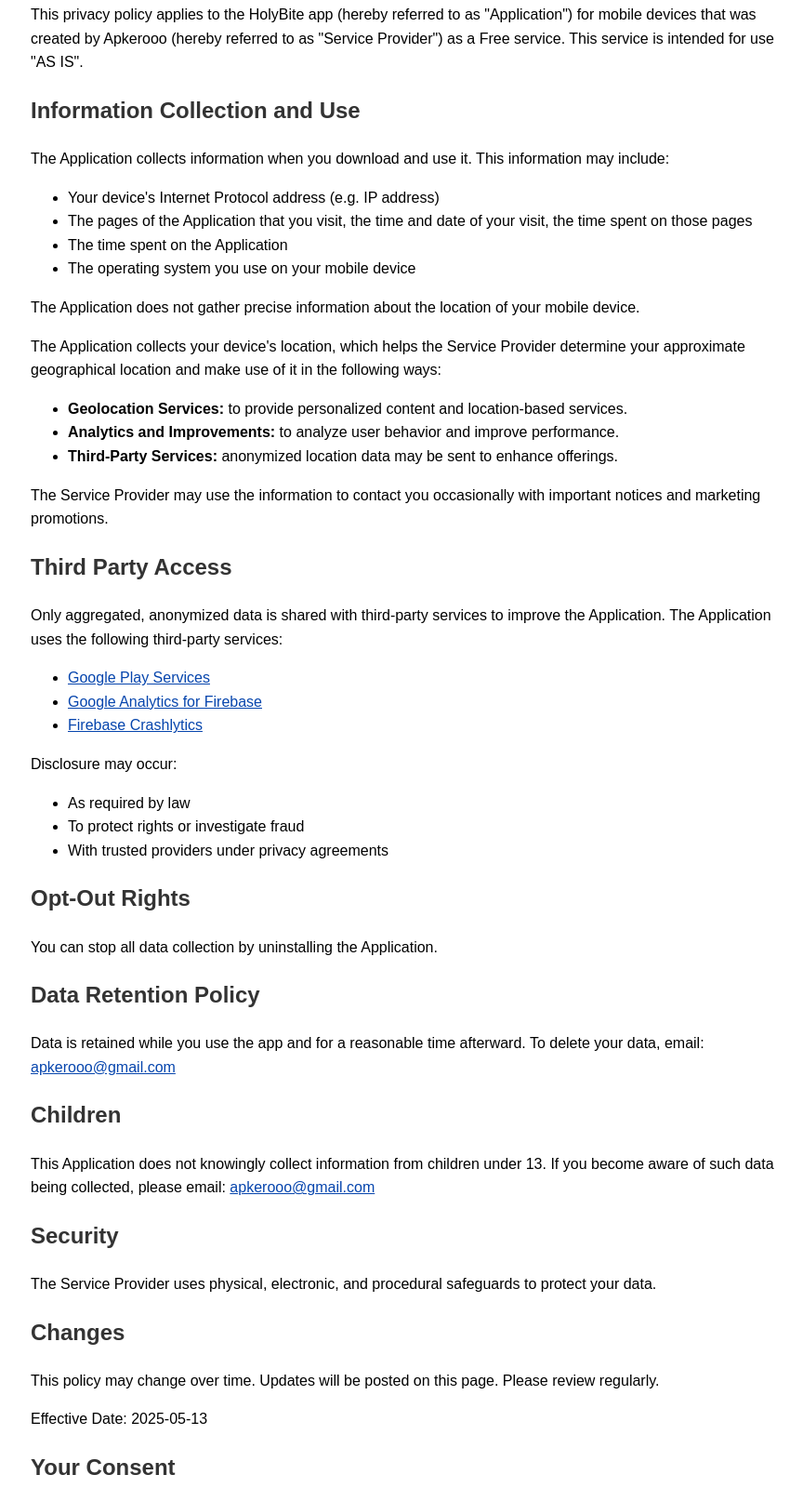
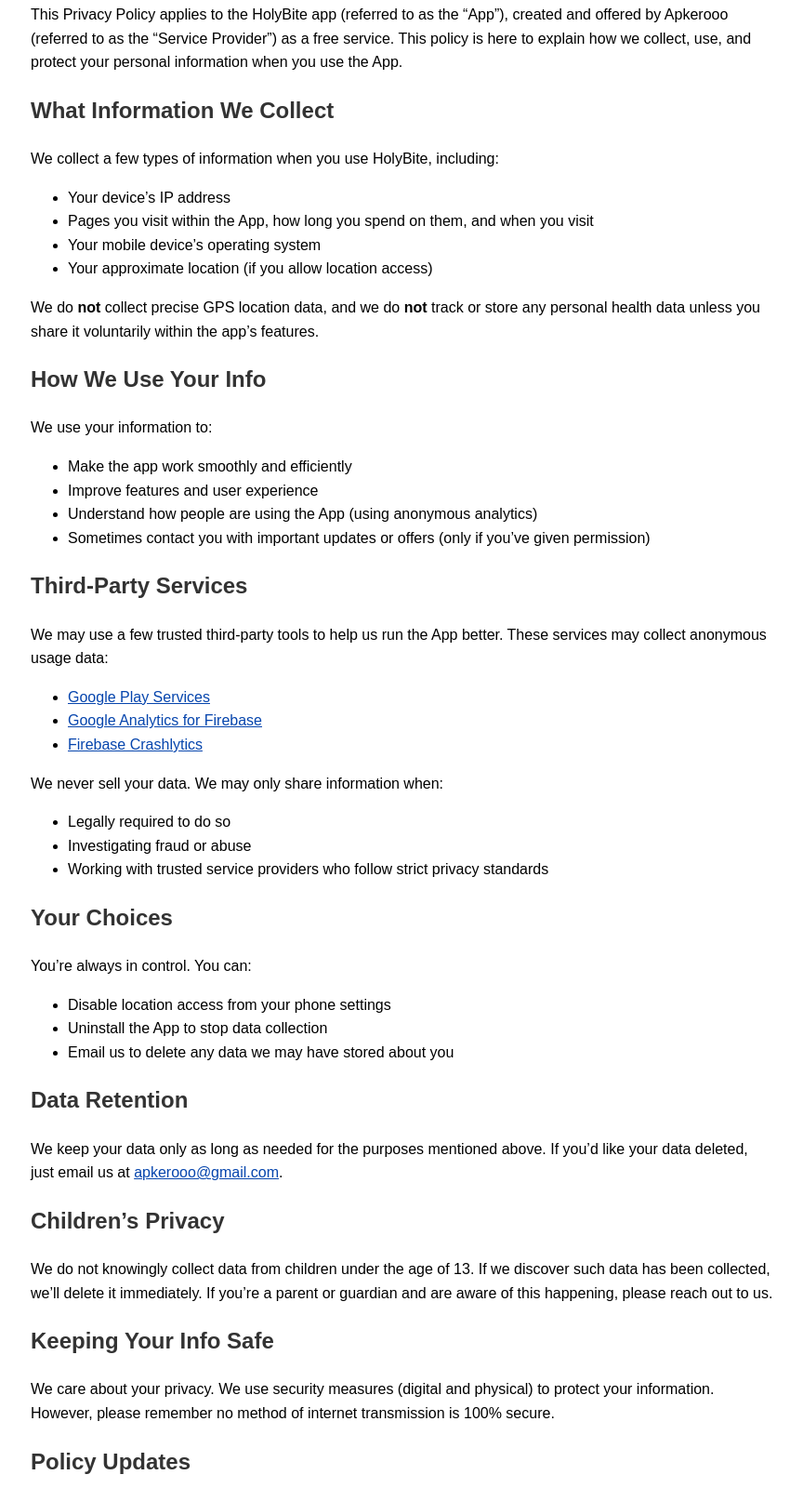
Before and after one commit to daviesny/holybite_privacy_policy, a plain HTML site: page index.html in a window 1280 px wide. Shown: the part 131-1731 px from the top of the page at 93% size, without its empty margins (207-1071 px from the left). Drawn offline with Linux system fonts and the light colour scheme.

Commit message:
Update index.html

```diff
--- a/index.html
+++ b/index.html
@@ -23,65 +23,70 @@
 <body>
   <h1>Privacy Policy</h1>
 
-  <p>This privacy policy applies to the HolyBite app (hereby referred to as "Application") for mobile devices that was created by Apkerooo (hereby referred to as "Service Provider") as a Free service. This service is intended for use "AS IS".</p>
+  <p>This Privacy Policy applies to the HolyBite app (referred to as the “App”), created and offered by Apkerooo (referred to as the “Service Provider”) as a free service. This policy is here to explain how we collect, use, and protect your personal information when you use the App.</p>
 
-  <h2>Information Collection and Use</h2>
-  <p>The Application collects information when you download and use it. This information may include:</p>
+  <h2>What Information We Collect</h2>
+  <p>We collect a few types of information when you use HolyBite, including:</p>
   <ul>
-    <li>Your device's Internet Protocol address (e.g. IP address)</li>
-    <li>The pages of the Application that you visit, the time and date of your visit, the time spent on those pages</li>
-    <li>The time spent on the Application</li>
-    <li>The operating system you use on your mobile device</li>
-  </ul>
-  <p>The Application does not gather precise information about the location of your mobile device.</p>
-
-  <p>The Application collects your device's location, which helps the Service Provider determine your approximate geographical location and make use of it in the following ways:</p>
-  <ul>
-    <li><strong>Geolocation Services:</strong> to provide personalized content and location-based services.</li>
-    <li><strong>Analytics and Improvements:</strong> to analyze user behavior and improve performance.</li>
-    <li><strong>Third-Party Services:</strong> anonymized location data may be sent to enhance offerings.</li>
+    <li>Your device’s IP address</li>
+    <li>Pages you visit within the App, how long you spend on them, and when you visit</li>
+    <li>Your mobile device’s operating system</li>
+    <li>Your approximate location (if you allow location access)</li>
   </ul>
 
-  <p>The Service Provider may use the information to contact you occasionally with important notices and marketing promotions.</p>
+  <p>We do <strong>not</strong> collect precise GPS location data, and we do <strong>not</strong> track or store any personal health data unless you share it voluntarily within the app’s features.</p>
 
-  <h2>Third Party Access</h2>
-  <p>Only aggregated, anonymized data is shared with third-party services to improve the Application. The Application uses the following third-party services:</p>
+  <h2>How We Use Your Info</h2>
+  <p>We use your information to:</p>
+  <ul>
+    <li>Make the app work smoothly and efficiently</li>
+    <li>Improve features and user experience</li>
+    <li>Understand how people are using the App (using anonymous analytics)</li>
+    <li>Sometimes contact you with important updates or offers (only if you’ve given permission)</li>
+  </ul>
+
+  <h2>Third-Party Services</h2>
+  <p>We may use a few trusted third-party tools to help us run the App better. These services may collect anonymous usage data:</p>
   <ul>
     <li><a href="https://www.google.com/policies/privacy/" target="_blank">Google Play Services</a></li>
     <li><a href="https://firebase.google.com/support/privacy" target="_blank">Google Analytics for Firebase</a></li>
     <li><a href="https://firebase.google.com/support/privacy" target="_blank">Firebase Crashlytics</a></li>
   </ul>
 
-  <p>Disclosure may occur:</p>
+  <p>We never sell your data. We may only share information when:</p>
   <ul>
-    <li>As required by law</li>
-    <li>To protect rights or investigate fraud</li>
-    <li>With trusted providers under privacy agreements</li>
+    <li>Legally required to do so</li>
+    <li>Investigating fraud or abuse</li>
+    <li>Working with trusted service providers who follow strict privacy standards</li>
   </ul>
 
-  <h2>Opt-Out Rights</h2>
-  <p>You can stop all data collection by uninstalling the Application.</p>
+  <h2>Your Choices</h2>
+  <p>You’re always in control. You can:</p>
+  <ul>
+    <li>Disable location access from your phone settings</li>
+    <li>Uninstall the App to stop data collection</li>
+    <li>Email us to delete any data we may have stored about you</li>
+  </ul>
 
-  <h2>Data Retention Policy</h2>
-  <p>Data is retained while you use the app and for a reasonable time afterward. To delete your data, email: <a href="mailto:apkerooo@gmail.com">apkerooo@gmail.com</a></p>
+  <h2>Data Retention</h2>
+  <p>We keep your data only as long as needed for the purposes mentioned above. If you’d like your data deleted, just email us at <a href="mailto:apkerooo@gmail.com">apkerooo@gmail.com</a>.</p>
 
-  <h2>Children</h2>
-  <p>This Application does not knowingly collect information from children under 13. If you become aware of such data being collected, please email: <a href="mailto:apkerooo@gmail.com">apkerooo@gmail.com</a></p>
+  <h2>Children’s Privacy</h2>
+  <p>We do not knowingly collect data from children under the age of 13. If we discover such data has been collected, we’ll delete it immediately. If you’re a parent or guardian and are aware of this happening, please reach out to us.</p>
 
-  <h2>Security</h2>
-  <p>The Service Provider uses physical, electronic, and procedural safeguards to protect your data.</p>
+  <h2>Keeping Your Info Safe</h2>
+  <p>We care about your privacy. We use security measures (digital and physical) to protect your information. However, please remember no method of internet transmission is 100% secure.</p>
 
-  <h2>Changes</h2>
-  <p>This policy may change over time. Updates will be posted on this page. Please review regularly.</p>
-  <p>Effective Date: 2025-05-13</p>
+  <h2>Policy Updates</h2>
+  <p>This policy may be updated from time to time. When we make changes, we’ll post the new version here. Please check this page occasionally to stay informed.</p>
+  <p><strong>Effective date:</strong> 2025-05-13</p>
 
   <h2>Your Consent</h2>
-  <p>By using the app, you consent to the terms of this Privacy Policy.</p>
+  <p>By using HolyBite, you agree to this privacy policy and how we handle your information.</p>
 
-  <h2>Contact Us</h2>
-  <p>If you have questions about privacy, email: <a href="mailto:apkerooo@gmail.com">apkerooo@gmail.com</a></p>
+  <h2>Questions?</h2>
+  <p>If you have any questions, feedback, or concerns, we’re happy to talk. Just email us at <a href="mailto:apkerooo@gmail.com">apkerooo@gmail.com</a>.</p>
 
-  <hr/>
-
+  <hr />
 </body>
 </html>
```
